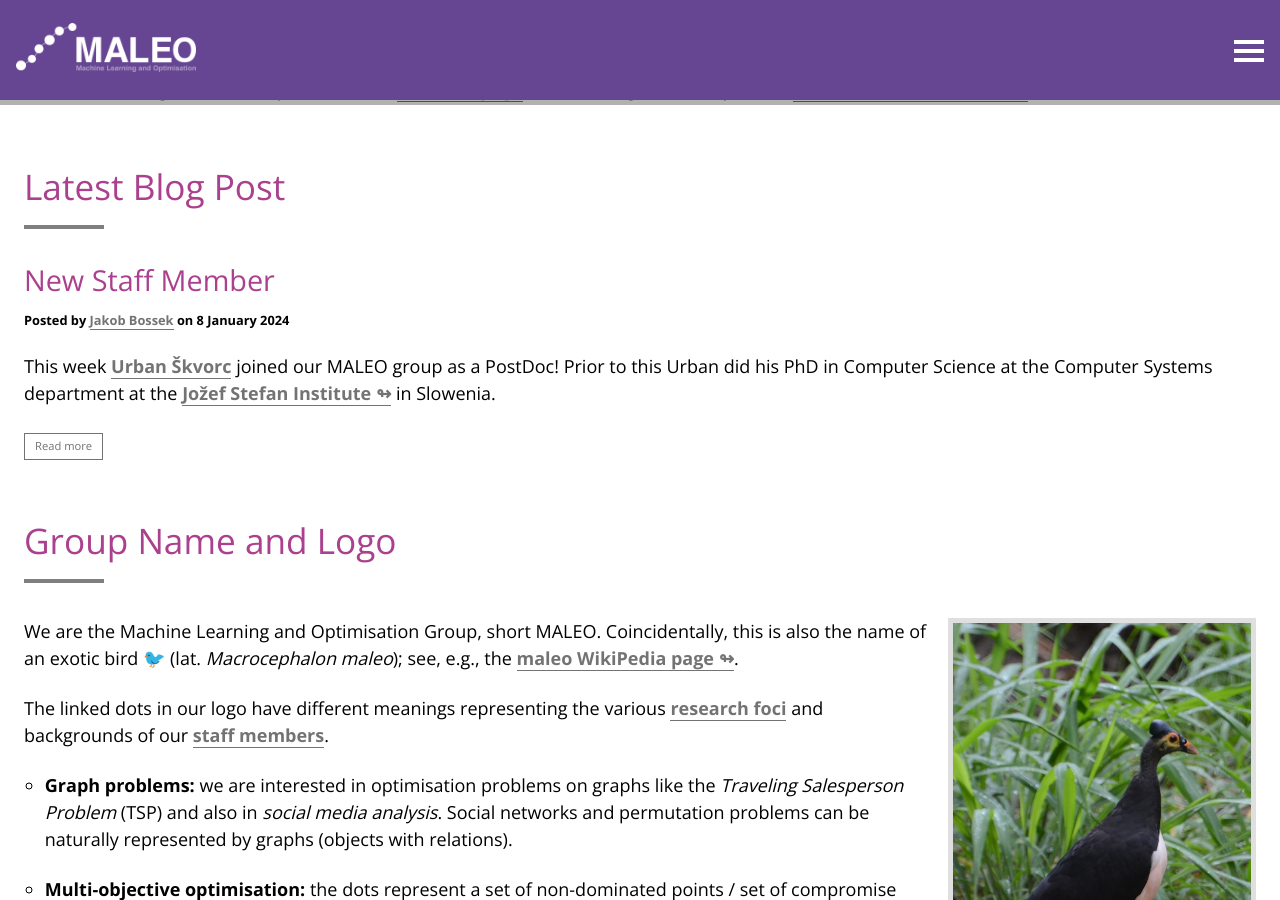
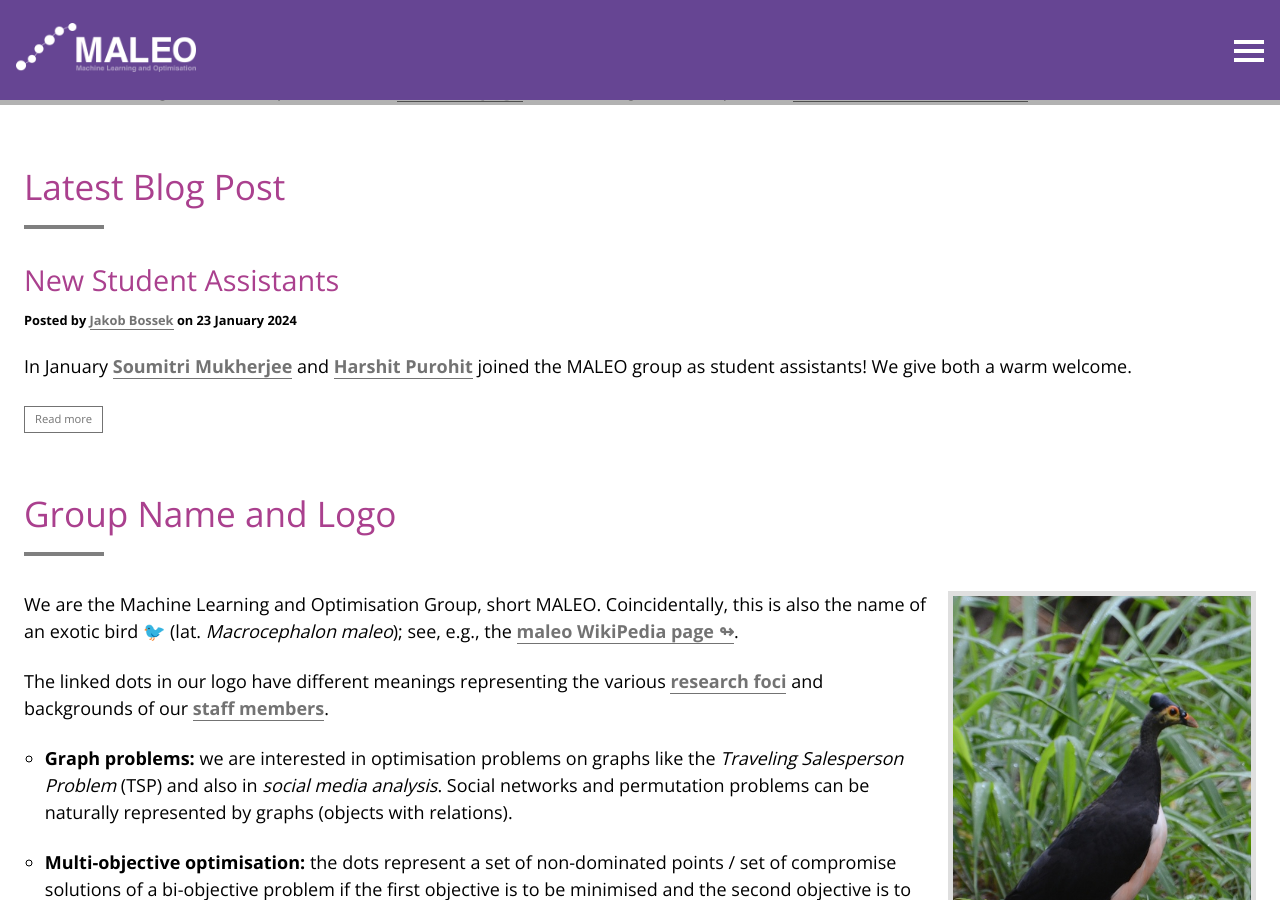
Before and after one commit to MALEO-research-group/MALEO-website, a Jekyll site: the page built from index.html, in a window 1280 px wide and 900 px high, scrolled down 748 px. Built offline with Jekyll 4.4.1, drawn with Linux system fonts in a browser that asks for light colours.

Commit message:
add Soumitri and Harshit and write news

```diff
--- /dev/null
+++ b/_posts/2024-01-23-two-student-assistants-join-maleo.md
@@ -0,0 +1,7 @@
+---
+layout: post
+author: jbossek
+title: New Student Assistants
+---
+
+<p>In January <a href='{{ "/staff.html" | absolute_url }}#staff_member_smukherjee'>Soumitri Mukherjee</a> and <a href='{{ "/staff.html" | absolute_url }}#staff_member_hpurohit'>Harshit Purohit</a> joined the MALEO group as student assistants! We give both a warm welcome.</p>
```
Also changed, not shown: _staff_members/hpurohit.md (added, +10 -0 lines), _staff_members/smukherjee.md (added, +10 -0 lines), _staff_members/uskvorc.md (+1 -1 lines), assets/images/hpurohit.jpg (added), 1 other file.
